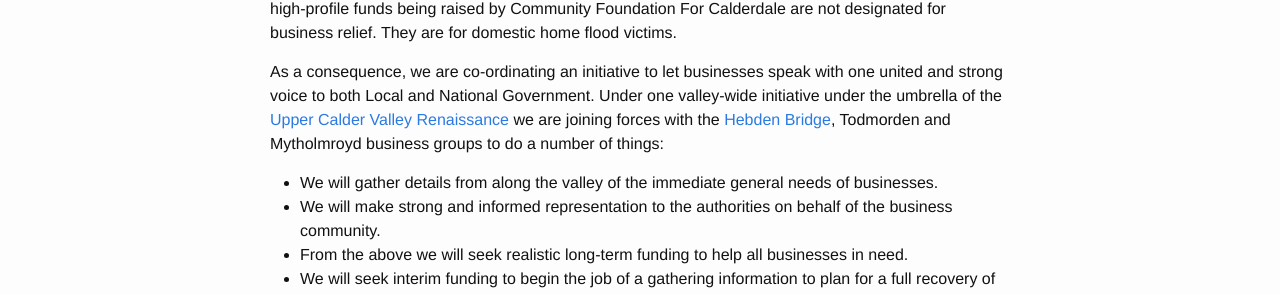
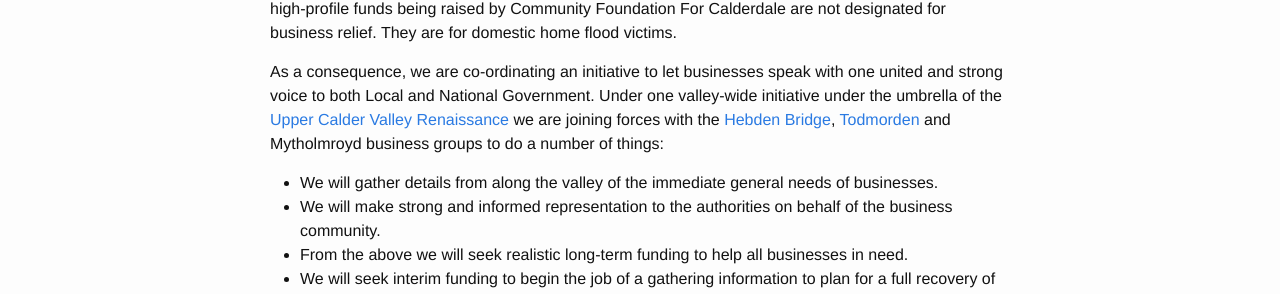
Before and after one commit to dringtech/ucvr-flood-info, a Jekyll site: the page built from _posts/2015-12-28-working-for-businesses-in-the-upper-valley.md, in a window 1280 px wide. Shown: the part 325-619 px from the top of the page. Built offline with Jekyll 4.4.1, drawn with Linux system fonts in a browser that asks for light colours; part of the change alters nothing that is shown.

```diff
--- a/_posts/2015-12-28-working-for-businesses-in-the-upper-valley.md
+++ b/_posts/2015-12-28-working-for-businesses-in-the-upper-valley.md
@@ -12,7 +12,7 @@ with one united and strong voice to both Local and National Government.  Under
 one valley-wide initiative under the umbrella of the
 [Upper Calder Valley Renaissance](http://ucvr.org.uk) we are joining forces
 with the [Hebden Bridge](https://www.facebook.com/hebdenbridgebusinessforum/),
-Todmorden and Mytholmroyd business groups to do a number of things:
+[Todmorden](https://twitter.com/TBNTodBusNetwk) and Mytholmroyd business groups to do a number of things:
 
 * We will gather details from along the valley of the immediate general needs
   of businesses.
```
